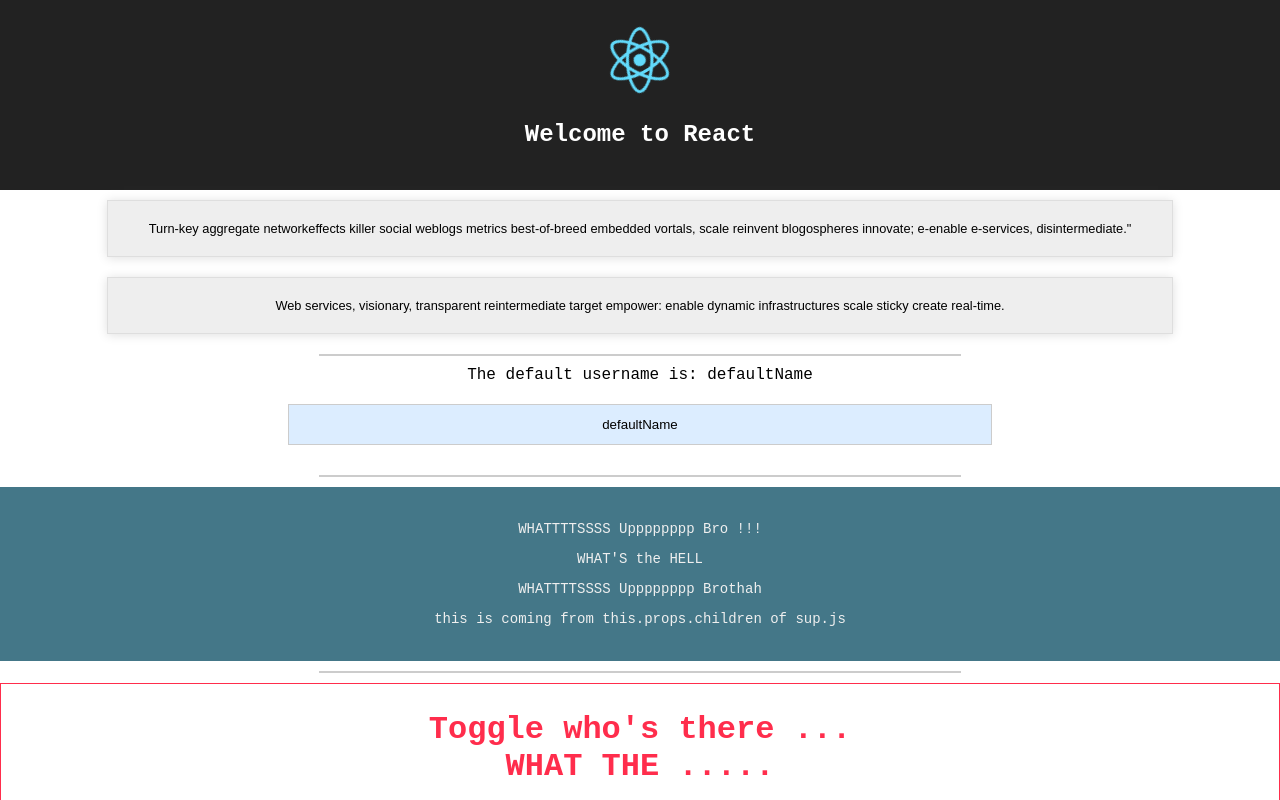
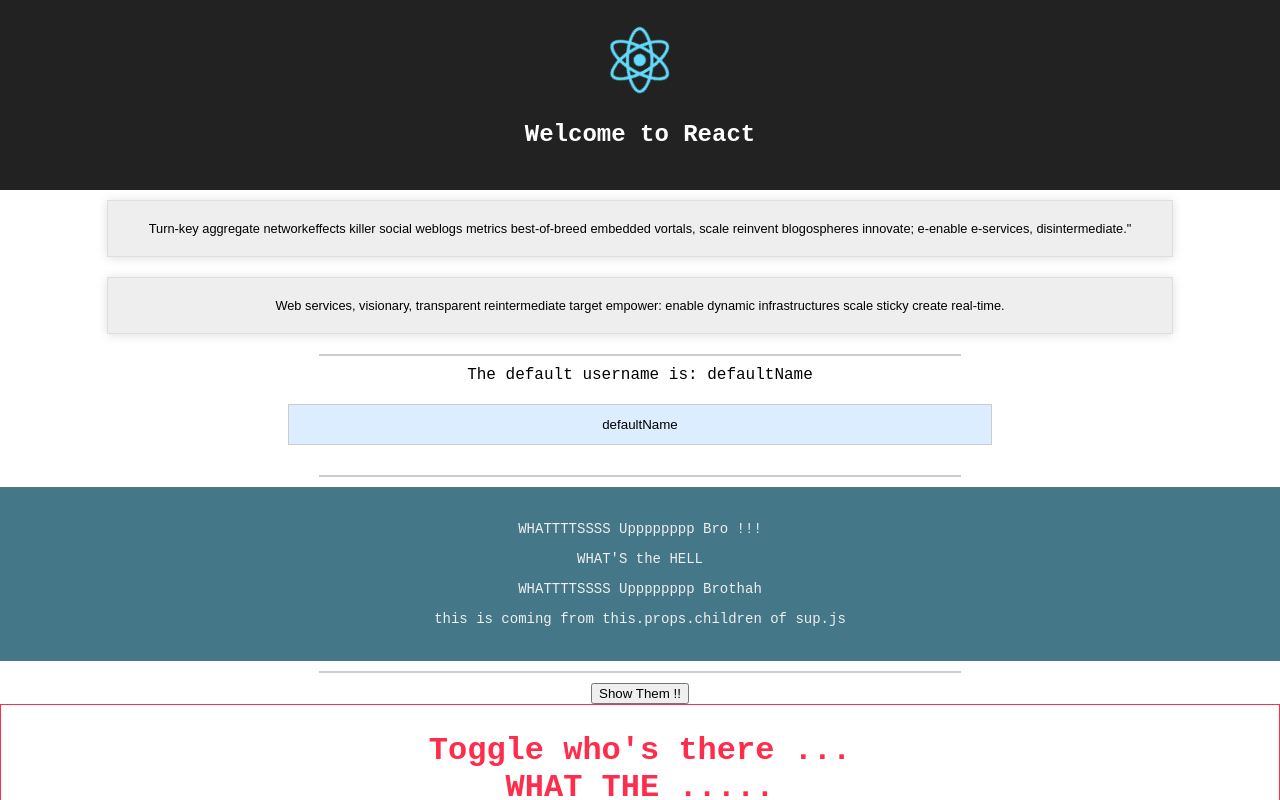
Before and after one commit to ural/react-udemy, a React app: page / in a window 1280 px wide. Shown: the top 800 px of the page. Built offline with nearby package versions, Linux system fonts and the light colour scheme.

Commit message:
playing with workflows

```diff
--- a/src/components/Persons/Person/Person.js
+++ b/src/components/Persons/Person/Person.js
@@ -9,6 +9,7 @@
     super(props);
     console.log("[Persons_SINGULARjs] Inside Constructor ", props);
   }
+/*
   componentWillMount() {
     console.log("[Persons_SINGULARjs] Inside ComponentWillMount()");
   }
@@ -16,9 +17,12 @@
   componentDidMount() {
     console.log("[Persons_SINGULARjs] from inside componentDIDMout()");
   }
+*/
 
   render () {
+/*
     console.log("[Persons_SINGULARjs] inside render()  ", this.props);
+*/
      // const randomN = Math.round(Math.random() * 10);
       return (
         <div className="person">
--- a/src/components/Persons/persons.js
+++ b/src/components/Persons/persons.js
@@ -2,7 +2,7 @@
 
 import Person from './Person/Person';
 
-class Persons extends React.Component {
+class Persons extends React.PureComponent {
   constructor(props) {
     super(props);
     console.log("[Persons.js] Inside Constructor ", props);
@@ -18,10 +18,12 @@
   componentWillReceiveProps(nextProps) {
     console.log("[UPDATE Persons.js  !!! componentWillReceiveProps", nextProps);
   }
+/*
   shouldComponentUpdate(nextProps, nextState) {
     //console.log("[ UPDATE Persons.js ] shouldComponentUpd ?  ");
     return nextProps.persons !== this.props.persons;
   }
+*/
   componentWillUpdate(nextProps, nextState) {
     //console.log("[ UPDATE !!!] from componentWILLup", nextProps, nextState);
   }
--- a/src/containers/App.js
+++ b/src/containers/App.js
@@ -1,4 +1,4 @@
-import React, { Component } from 'react';
+import React from 'react';
 //import Radium, { StyleRoot } from 'radium';
 
 import Sup from '../sup';
@@ -10,7 +10,7 @@
 import appStyles from './App.css';
 import logo from '../logo.svg';
 
-class App extends Component {
+class App extends React.PureComponent {
 
   constructor(props) {
     super(props);
@@ -27,15 +27,19 @@
 /*
   shouldComponentUpdate(nextProps, nextState) {
     console.log("[ App.js Persons.js ] shouldComponentUpd ?  ");
-    return nextProps.persons !== this.props.persons;
+    return nextProps.persons !== this.props.persons ||
+      nextState.showPersons !== this.state.showPersons;
+   // return true;
   }
 */
+/*
   componentWillUpdate(nextProps, nextState) {
     console.log("[ App.js !!!] from componentWILLup", nextProps, nextState);
   }
   componentDidUpdate(nextProps) {
     console.log("[ App.js !!! ] component DID UPdate ", nextProps);
   }
+*/
 
   state = {
     persons: [
@@ -136,6 +140,11 @@
           </div>
           <hr/>
           {/* toggle Persons*/}
+          <div className="btnHolder">
+
+            <button onClick={() => {this.setState({showPersons: true})}}>Show Them !!</button>
+
+          </div>
           <Cock showPersons={this.state.showPersons}
                    persons={this.state.persons}
                    clicked={this.togglePersonHandler}
```
